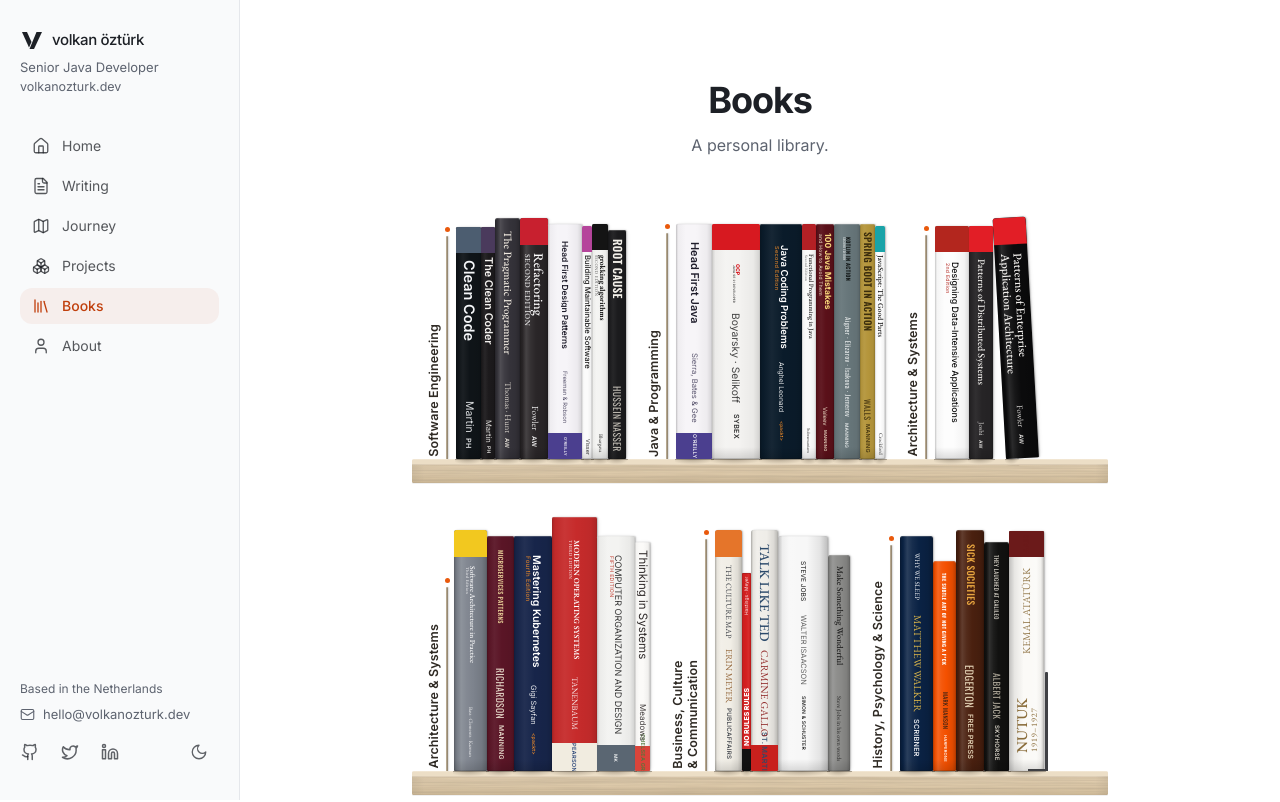
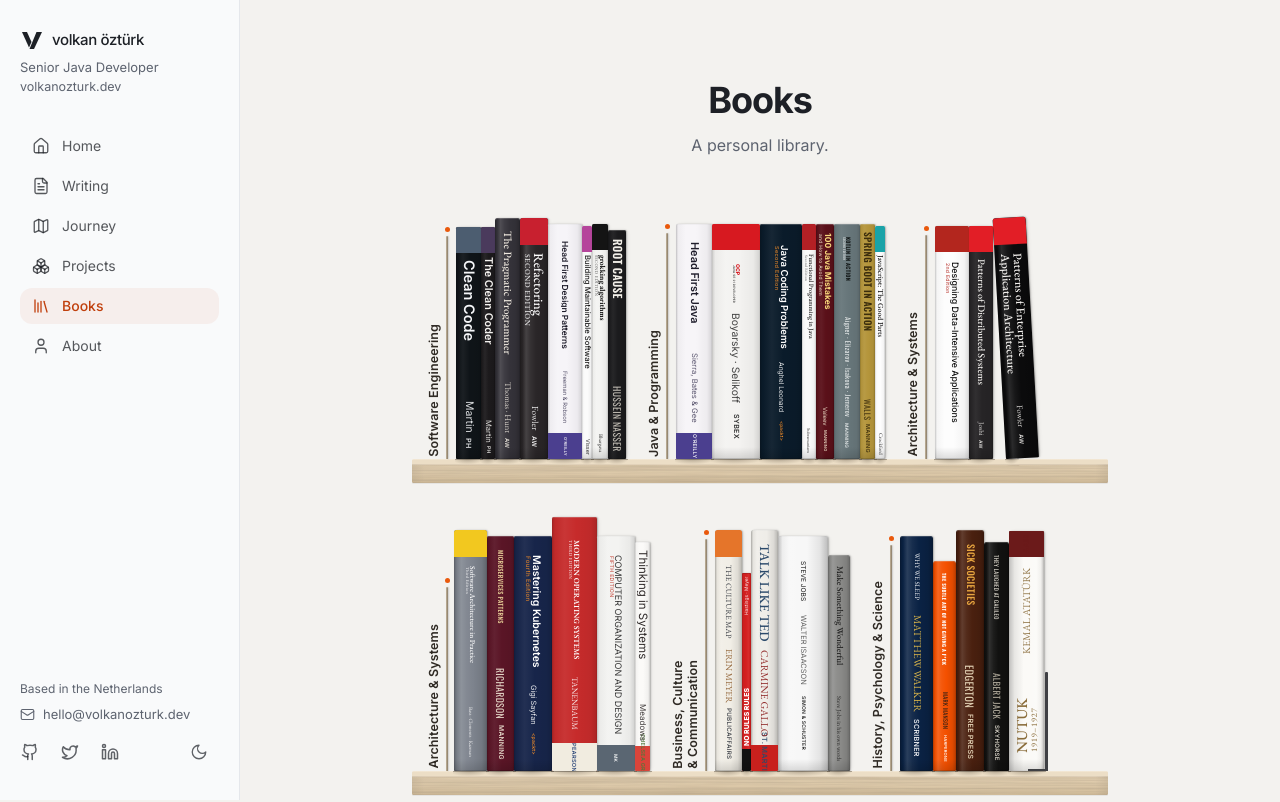
Before and after one commit to volkanozturk/volkanozturk.dev, a Next.js app: page /books in a window 1280 px wide. Shown: the top 802 px of the page. Built offline with nearby package versions, Linux system fonts and the light colour scheme.

Commit message:
Apply the approved Soft Gallery background

```diff
--- a/app/books/books.css
+++ b/app/books/books.css
@@ -31,6 +31,14 @@
   --bk-label: #ece4d6;
   --bk-end: #7b7e85;
   --bk-spine-line: rgba(255, 255, 255, 0.06);
+}
+
+/* The wall fills the content column on the library index only. */
+div:has(> main > .bk > .bk-library) {
+  background-color: #f3f2ef;
+}
+.dark div:has(> main > .bk > .bk-library) {
+  background-color: #1b1c1e;
 }
 
 /* ---------- the shelf, one layout per column width ---------- */
@@ -249,7 +257,7 @@
 }
 /* Category divider: a thin oak plate, as tall as the books beside it, with a
    small burnt-orange dot on top and the category name lettered beside it like
-   library signage. Continuation dividers are the same, only shorter. */
+   library signage. */
 .bk-div::before {
   content: '';
   position: absolute;
--- a/app/books/page.tsx
+++ b/app/books/page.tsx
@@ -14,7 +14,7 @@ export const metadata: Metadata = {
 
 export default function BooksPage() {
   return (
-    <div className="space-y-12">
+    <div className="bk-library space-y-12">
       <PageHeader title={TITLE} description={DESCRIPTION} />
       <Bookshelf />
     </div>
```
